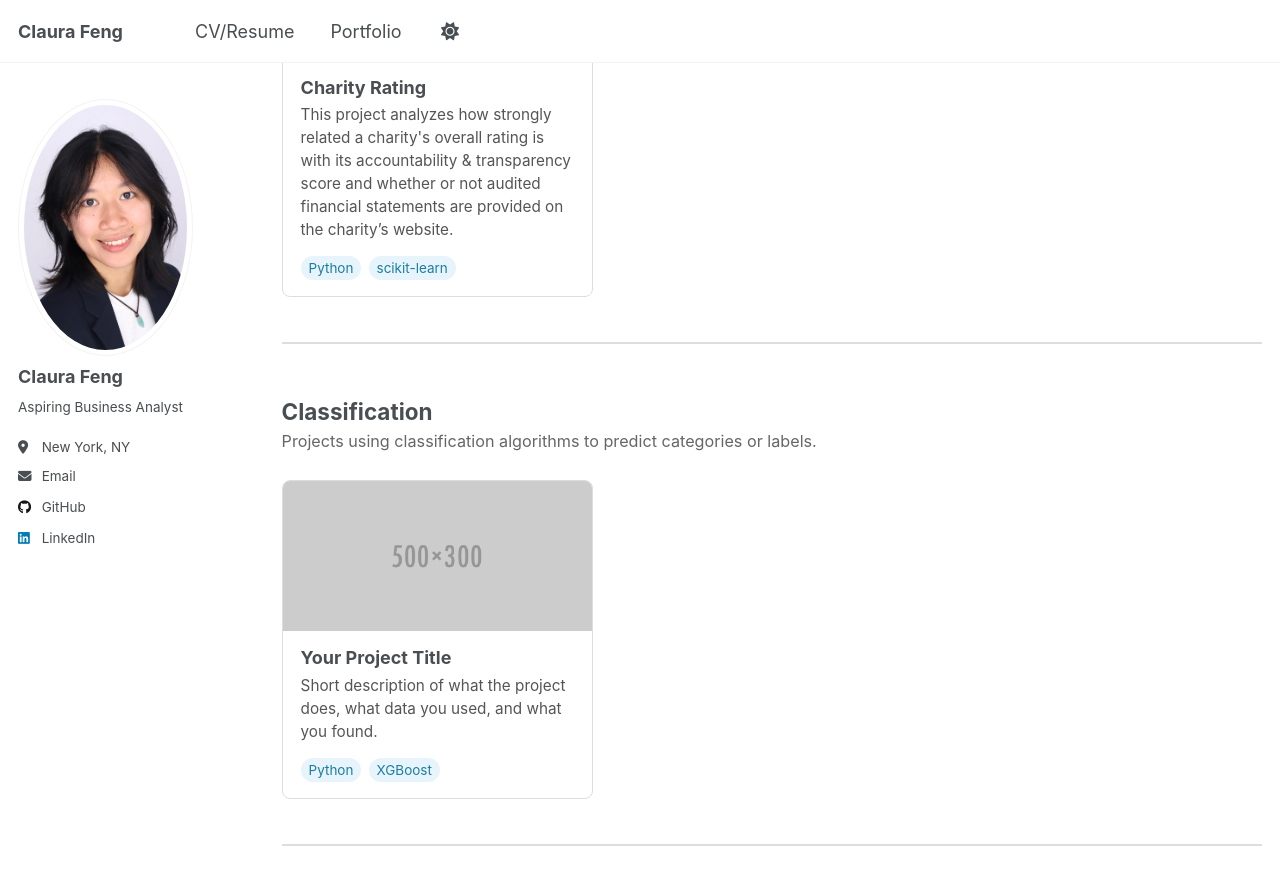
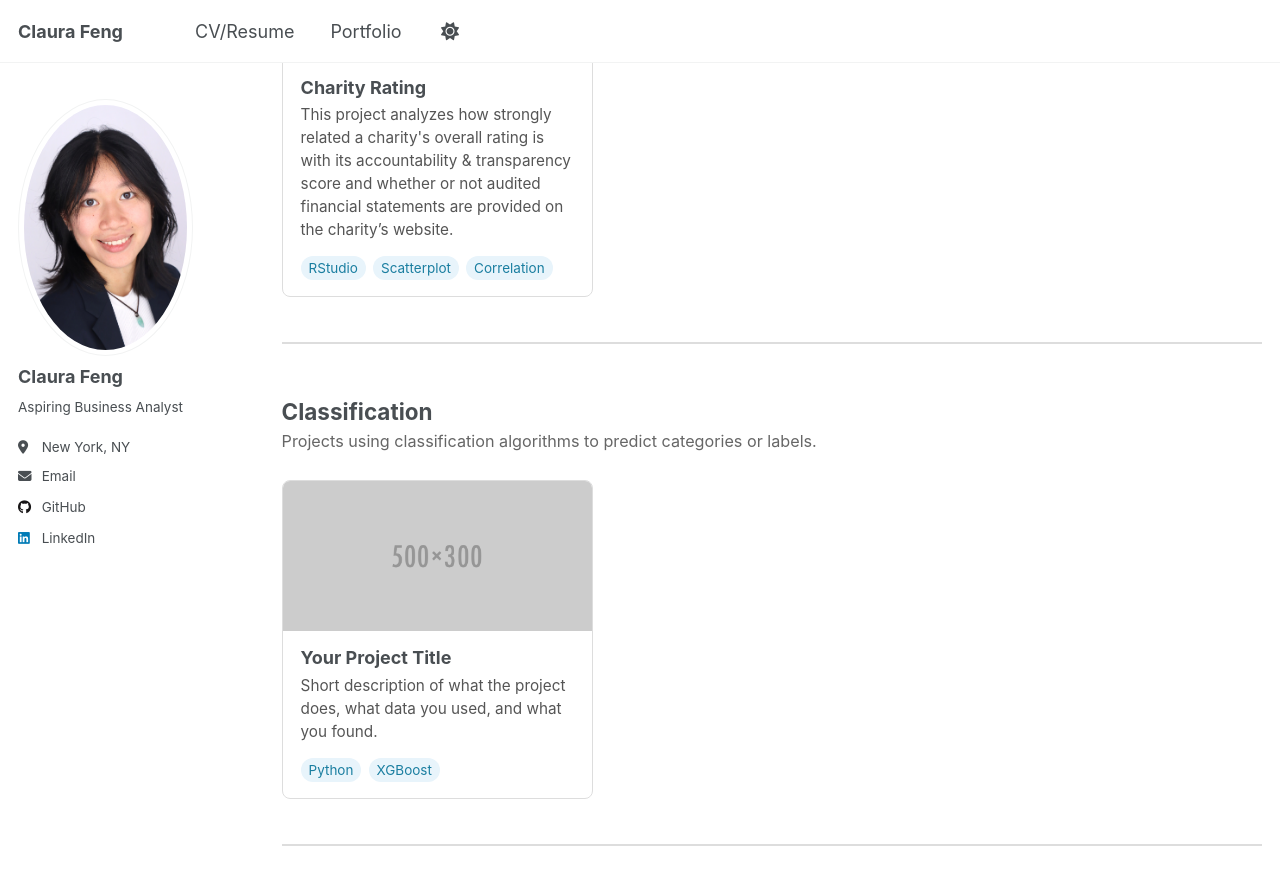
Before and after one commit to claurafeng/claurafeng.github.io, a Jekyll site: the page built from _pages/portfolio.html, in a window 1280 px wide and 900 px high, scrolled down 684 px. Shown: the top 885 px of the window. Built offline with Jekyll 4.4.1, drawn with Linux system fonts in a browser that asks for light colours; a script that is not in the unit is left out.

Commit message:
Update project tags in portfolio.html
Replaced Python and scikit-learn tags with RStudio, Scatterplot, and Correlation tags.

```diff
--- a/_pages/portfolio.html
+++ b/_pages/portfolio.html
@@ -126,8 +126,9 @@ collection: none
       <div class="project-card-body">
         <h3><a href="/portfolio/charity_rating">Charity Rating</a></h3>
         <p>This project analyzes how strongly related a charity's overall rating is with its accountability & transparency score and whether or not audited financial statements are provided on the charity’s website.</p>
-        <span class="tag">Python</span>
-        <span class="tag">scikit-learn</span>
+        <span class="tag">RStudio</span>
+        <span class="tag">Scatterplot</span>
+        <span class="tag">Correlation</span>
       </div>
     </div>
   </div>
```
